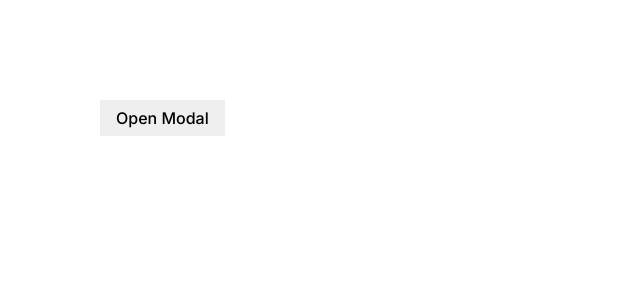
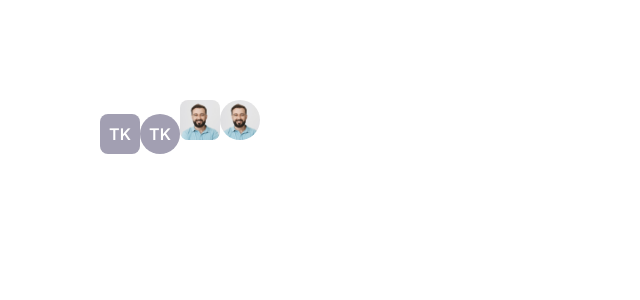
Before and after one commit to kulievtech/projectify-app-ui, a React (Create React App) app: page / in a window 1280 px wide. Shown: the top 300 px of the page, without its empty margins (0-640 px from the left). Built offline with nearby package versions, Linux system fonts and the light colour scheme.

Commit message:
create Avatar component

```diff
--- a/src/App.tsx
+++ b/src/App.tsx
@@ -1,44 +1,22 @@
 import { useState } from "react";
-import { Button, Typography, Input, Modal } from "./design-system";
+import { Button, Typography, Input, Modal, Avatar } from "./design-system";
 
 const App = () => {
-    const [showModal, setShowModal] = useState<boolean>(false);
-
     return (
         <div style={{ padding: "100px" }}>
-            <Button onClick={() => setShowModal(true)}>Open Modal</Button>
-            <Modal show={showModal} position="right">
-                <span onClick={() => setShowModal(false)}>X</span>
-                <form
-                    style={{
-                        display: "flex",
-                        flexDirection: "column",
-                        gap: "15px"
-                    }}
-                >
-                    <Typography variant="h6">Hello</Typography>
-                    <Input
-                        placeholder="Email"
-                        type="email"
-                        value=""
-                        onChange={(char) => console.log(char)}
-                        shape="rounded"
-                        size="lg"
-                    />
+            <Avatar shape="rounded" size="lg">
+                Tohir Kuliev
+            </Avatar>
 
-                    <Button
-                        color="primary"
-                        shape="rounded"
-                        onClick={() => setShowModal(false)}
-                    >
-                        Submit
-                    </Button>
-                </form>
-            </Modal>
+            <Avatar shape="circle" size="lg">
+                Tohir Kuliev
+            </Avatar>
+
+            <Avatar shape="rounded" size="lg" imagePath="../image.png" />
+
+            <Avatar shape="circle" size="lg" imagePath="../image.png" />
         </div>
     );
 };
 
-<button type="submit"></button>;
-
 export { App };
--- /dev/null
+++ b/src/design-system/Avatar/Avatar.css
@@ -0,0 +1,53 @@
+.avatar {
+    font-family: inherit;
+    font-size: var(--font-size-12);
+    font-weight: var(--font-weight-600);
+    line-height: var(--line-height-10);
+    border: none;
+    outline: none;
+
+    height: var(--space-24);
+    width: var(--space-24);
+    background-color: var(--jaguar-400);
+    color: var(--white);
+
+    transition: all 0.3s;
+}
+
+.avatar:hover {
+    cursor: pointer;
+    box-shadow: var(---shadow-xs-hover);
+}
+
+.avatar:focus {
+    box-shadow: var(---shadow-s);
+}
+
+.avatar-small {
+    font-size: var(--font-size-12);
+    line-height: var(--line-height-10);
+    height: var(--space-24);
+    width: var(--space-24);
+}
+
+.avatar-medium {
+    font-size: var(--font-size-14);
+    line-height: var(--line-height-20);
+    height: var(--space-32);
+    width: var(--space-32);
+}
+
+.avatar-large {
+    font-size: var(--font-size-16);
+    line-height: var(--line-height-24);
+    height: var(--space-40);
+    width: var(--space-40);
+}
+
+.avatar-rounded {
+    border-radius: var(--border-radius-8);
+}
+
+.avatar-circle {
+    border-radius: 50%;
+}
--- /dev/null
+++ b/src/design-system/Avatar/Avatar.tsx
@@ -0,0 +1,55 @@
+import React, { FC } from "react";
+import "./Avatar.css";
+import { trimWhiteSpaces, trimInitials } from "../utils";
+import { sizeClassNames, shapeClassNames } from "./classnames";
+
+interface AvatarProps {
+    size?: "sm" | "md" | "lg";
+    shape?: "rounded" | "circle";
+    children?: string;
+    imagePath?: string;
+    className?: string;
+}
+
+type AvatarComponentProps = AvatarProps &
+    (
+        | {
+              children: string;
+              imagePath?: never;
+          }
+        | {
+              children?: never;
+              imagePath: string;
+          }
+    );
+
+const Avatar: React.FC<AvatarComponentProps> = ({
+    size,
+    shape,
+    children,
+    imagePath,
+    className
+}) => {
+    let initials;
+
+    if (children) initials = trimInitials(children);
+
+    const sizeClassName = size ? sizeClassNames[size] : "";
+    const shapeClassName = shape ? shapeClassNames[shape] : "";
+
+    const finalClassNames = trimWhiteSpaces(
+        `avatar ${sizeClassName} ${shapeClassName} ${className || ""}`
+    );
+
+    return (
+        <>
+            {imagePath ? (
+                <img src={imagePath} alt="Avatar" className={finalClassNames} />
+            ) : (
+                <button className={finalClassNames}>{initials}</button>
+            )}
+        </>
+    );
+};
+
+export { Avatar };
--- /dev/null
+++ b/src/design-system/Avatar/classnames.ts
@@ -0,0 +1,10 @@
+export const sizeClassNames = {
+    sm: "avatar-small",
+    md: "avatar-medium",
+    lg: "avatar-large"
+};
+
+export const shapeClassNames = {
+    rounded: "avatar-rounded",
+    circle: "avatar-circle"
+};
--- /dev/null
+++ b/src/design-system/Avatar/index.ts
@@ -0,0 +1 @@
+export * from "./Avatar";
--- a/src/design-system/index.ts
+++ b/src/design-system/index.ts
@@ -3,5 +3,6 @@ export * from "./Button";
 export * from "./Input";
 export * from "./Label";
 export * from "./Modal";
+export * from "./Avatar";
 
 export * from "./utils";
--- a/src/design-system/utils/utils.ts
+++ b/src/design-system/utils/utils.ts
@@ -4,3 +4,11 @@ export const trimWhiteSpaces = (str: string) => {
         .filter((item) => item !== "")
         .join(" ");
 };
+
+export const trimInitials = (str: string) => {
+    const name = str.split(" ");
+
+    str = name[0].charAt(0) + name[1].charAt(0);
+
+    return str;
+};
```
Also changed, not shown: public/image.png (added).
